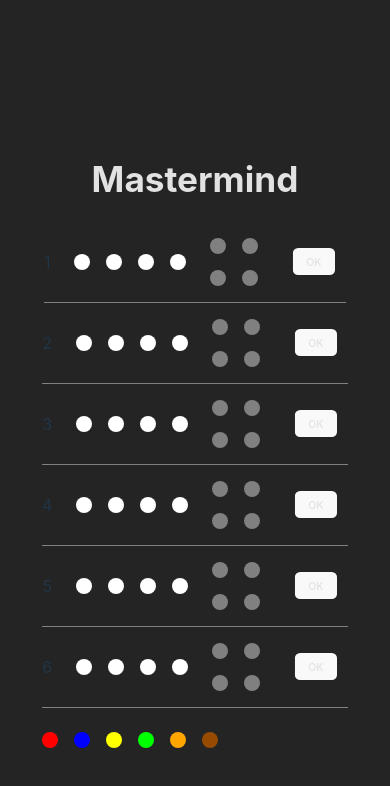
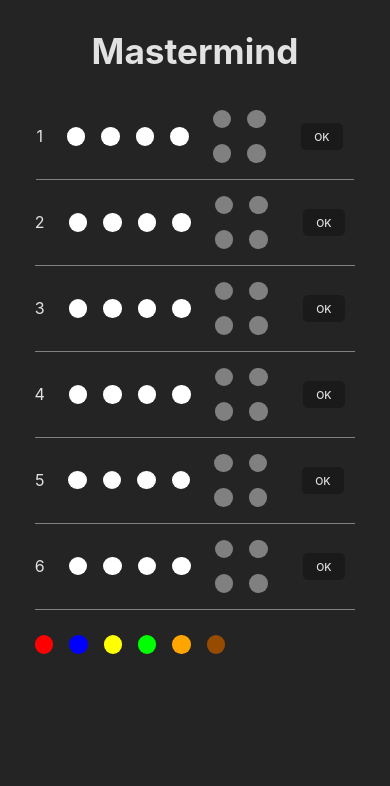
Before and after one commit to dawidzebacki/Mastermind, a React (Vite) app: page / in a window 390 px wide. Shown: the top 786 px of the page. Built offline with nearby package versions, Linux system fonts and the light colour scheme.

Commit message:
feat: mobile support

```diff
--- a/src/components/Picker/styles.scss
+++ b/src/components/Picker/styles.scss
@@ -9,7 +9,7 @@
 .color-picker-container-mobile {
   position: absolute;
   left: 8px;
-  bottom: -32px;
+  bottom: -36px;
   display: flex;
   flex-direction: column;
   gap: 16px;
@@ -82,8 +82,8 @@
 @media (max-width: 700px) {
   .color-picker {
     padding: 0;
-    height: 16px;
-    width: 16px;
+    height: clamp(16px, -0.875rem + 8.333333vw, 32px);
+    width: clamp(16px, -0.875rem + 8.333333vw, 32px);
 
     .color-picker-line {
       position: absolute;
--- a/src/components/Row/styles.scss
+++ b/src/components/Row/styles.scss
@@ -146,13 +146,13 @@
 @media (max-width: 700px) {
   .guess {
     padding: 0;
-    height: 16px;
-    width: 16px;
+    height: clamp(16px, -0.875rem + 8.333333vw, 32px);
+    width: clamp(16px, -0.875rem + 8.333333vw, 32px);
   }
 
   .answer {
-    height: 16px;
-    width: 16px;
+    height: clamp(16px, -0.875rem + 8.333333vw, 32px);
+    width: clamp(16px, -0.875rem + 8.333333vw, 32px);
   }
 
   .answer-container {
--- a/src/index.css
+++ b/src/index.css
@@ -25,9 +25,8 @@
 body {
   margin: 0;
   display: flex;
-  align-items: center;
+  align-items: flex-start;
   justify-content: center;
-  place-items: center;
   min-width: 320px;
   min-height: 100vh;
   background-color: #242424;
@@ -43,6 +42,10 @@
   color: #E2E2E2;
 }
 
+span {
+  color: #E2E2E2;
+}
+
 button {
   border-radius: 8px;
   border: 1px solid transparent;
@@ -55,17 +58,3 @@
   background-color: #1a1a1a;
   color: #E2E2E2;
 }
-
-
-@media (prefers-color-scheme: light) {
-  :root {
-    color: #213547;
-    background-color: #ffffff;
-  }
-  a:hover {
-    color: #747bff;
-  }
-  button {
-    background-color: #f9f9f9;
-  }
-}
```
